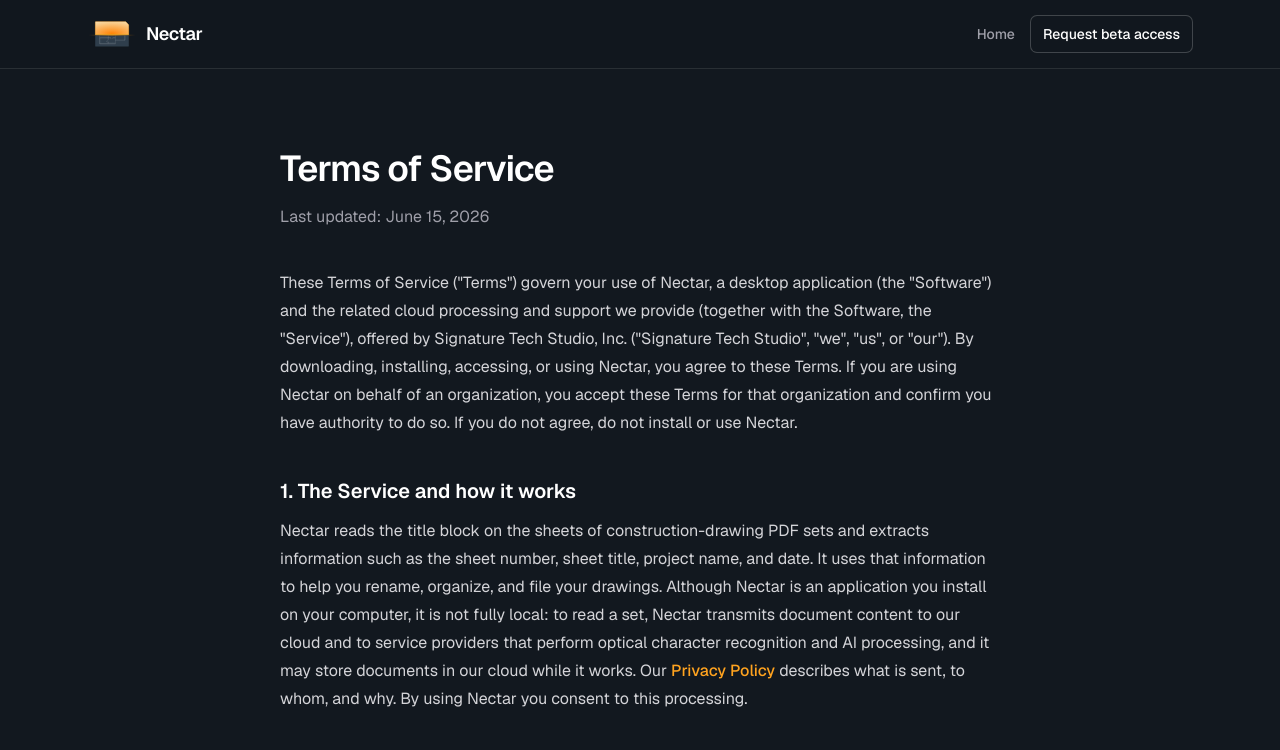
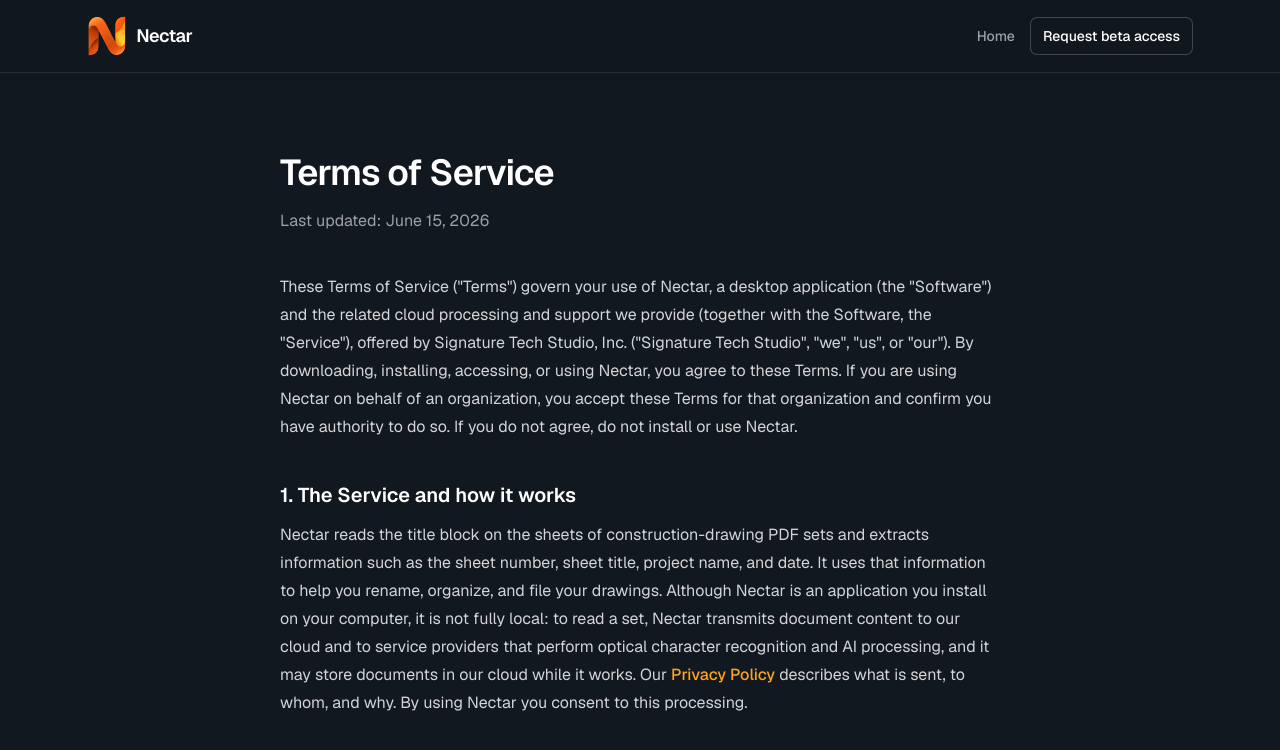
Before and after one commit to jszobody/nectarsite, a website built with Vite: page tos.html in a window 1280 px wide. Shown: the top 750 px of the page. Built offline with nearby package versions, Linux system fonts and the light colour scheme.

Commit message:
feat(site): adopt the honey ribbon-N mark and honey-gradient CTA
Swaps the honeycomb logo for the new deep-honey ribbon N in the header,
footer, and favicon of all four pages (asset at /nectar-n.svg; the old
/nectar-logo.svg stays for the concept boards). The hero CTA moves from
flat nectar-600 to a btn-honey utility: a top-lit #ff9524 to #ef6606
gradient echoing the mark, with a brighter hover. The HubSpot form's
submit button was updated to the matching gradient in HubSpot's editor.

```diff
--- a/download.html
+++ b/download.html
@@ -3,7 +3,7 @@
   <head>
     <meta charset="utf-8" />
     <meta name="viewport" content="width=device-width, initial-scale=1" />
-    <link rel="icon" type="image/svg+xml" href="/nectar-logo.svg" />
+    <link rel="icon" type="image/svg+xml" href="/nectar-n.svg" />
     <title>Download Nectar</title>
     <meta name="description" content="Download Nectar for macOS or Windows." />
     <link rel="preconnect" href="https://fonts.googleapis.com" />
@@ -17,7 +17,7 @@
       <header class="sticky top-0 z-50 border-b border-white/10 bg-ink-950/80 backdrop-blur">
         <div class="mx-auto flex max-w-6xl items-center justify-between gap-4 px-6 py-3">
           <a href="/" aria-label="Homepage" class="flex items-center gap-2.5">
-            <img src="/nectar-logo.svg" alt="" class="w-12 shrink-0" />
+            <img src="/nectar-n.svg" alt="" class="h-10 w-auto shrink-0" />
             <span class="text-lg font-semibold tracking-tight text-white">Nectar</span>
           </a>
           <nav class="flex items-center gap-1 text-sm">
@@ -71,7 +71,7 @@
       <footer class="border-t border-white/10 py-10">
         <div class="mx-auto flex max-w-6xl flex-col items-center justify-between gap-6 px-6 sm:flex-row">
           <a href="/" aria-label="Homepage" class="flex items-center gap-2.5">
-            <img src="/nectar-logo.svg" alt="" class="h-6 shrink-0" />
+            <img src="/nectar-n.svg" alt="" class="h-6 w-auto shrink-0" />
             <span class="text-base font-semibold tracking-tight text-white">Nectar</span>
           </a>
           <nav class="flex items-center gap-6 text-sm">
--- a/index.html
+++ b/index.html
@@ -3,7 +3,7 @@
   <head>
     <meta charset="utf-8" />
     <meta name="viewport" content="width=device-width, initial-scale=1" />
-    <link rel="icon" type="image/svg+xml" href="/nectar-logo.svg" />
+    <link rel="icon" type="image/svg+xml" href="/nectar-n.svg" />
     <title>Nectar · Automatic title-block extraction for construction drawings</title>
     <meta
       name="description"
@@ -30,7 +30,7 @@
       <header class="sticky top-0 z-50 border-b border-white/10 bg-ink-950/80 backdrop-blur">
         <div class="mx-auto flex max-w-6xl items-center justify-between gap-4 px-6 py-3">
           <a href="/" aria-label="Homepage" class="flex items-center gap-2.5">
-            <img src="/nectar-logo.svg" alt="" class="w-12 shrink-0" />
+            <img src="/nectar-n.svg" alt="" class="h-10 w-auto shrink-0" />
             <span class="text-lg font-semibold tracking-tight text-white">Nectar</span>
           </a>
           <nav class="flex items-center gap-1 text-sm">
@@ -63,7 +63,7 @@
           <div class="mt-9 flex flex-wrap items-center gap-3">
             <a
               href="#beta"
-              class="rounded-lg bg-nectar-600 px-4 py-2.5 text-sm font-semibold text-white hover:bg-nectar-500 focus-visible:outline-2 focus-visible:outline-offset-2 focus-visible:outline-nectar-400"
+              class="btn-honey rounded-lg px-4 py-2.5 text-sm font-semibold text-white focus-visible:outline-2 focus-visible:outline-offset-2 focus-visible:outline-nectar-400"
             >
               Request beta access
             </a>
@@ -716,7 +716,7 @@
           <div class="grid gap-x-8 gap-y-10 sm:grid-cols-[2fr_1fr_1fr]">
             <div>
               <a href="/" aria-label="Homepage" class="inline-flex items-center gap-2.5">
-                <img src="/nectar-logo.svg" alt="" class="h-6 shrink-0" />
+                <img src="/nectar-n.svg" alt="" class="h-6 w-auto shrink-0" />
                 <span class="text-base font-semibold tracking-tight text-white">Nectar</span>
               </a>
               <p class="mt-3 max-w-[40ch] text-base/7 text-pretty text-zinc-500 sm:text-sm/6">
--- a/privacy.html
+++ b/privacy.html
@@ -3,7 +3,7 @@
   <head>
     <meta charset="utf-8" />
     <meta name="viewport" content="width=device-width, initial-scale=1" />
-    <link rel="icon" type="image/svg+xml" href="/nectar-logo.svg" />
+    <link rel="icon" type="image/svg+xml" href="/nectar-n.svg" />
     <title>Privacy Policy · Nectar</title>
     <meta name="description" content="How Nectar, a desktop application from Signature Tech Studio, Inc., collects, uses, and protects your information." />
     <link rel="preconnect" href="https://fonts.googleapis.com" />
@@ -17,7 +17,7 @@
       <header class="sticky top-0 z-50 border-b border-white/10 bg-ink-950/80 backdrop-blur">
         <div class="mx-auto flex max-w-6xl items-center justify-between gap-4 px-6 py-4">
           <a href="/" aria-label="Homepage" class="flex items-center gap-2.5">
-            <img src="/nectar-logo.svg" alt="" class="w-12 shrink-0" />
+            <img src="/nectar-n.svg" alt="" class="h-10 w-auto shrink-0" />
             <span class="text-lg font-semibold tracking-tight text-white">Nectar</span>
           </a>
           <nav class="flex items-center gap-1 text-sm">
@@ -177,7 +177,7 @@
       <footer class="border-t border-white/10 py-10">
         <div class="mx-auto flex max-w-6xl flex-col items-center justify-between gap-6 px-6 sm:flex-row">
           <a href="/" aria-label="Homepage" class="flex items-center gap-2.5">
-            <img src="/nectar-logo.svg" alt="" class="size-6" />
+            <img src="/nectar-n.svg" alt="" class="h-6 w-auto" />
             <span class="text-base font-semibold tracking-tight text-white">Nectar</span>
           </a>
           <nav class="flex items-center gap-6 text-sm">
--- a/src/main.css
+++ b/src/main.css
@@ -25,6 +25,14 @@
   --color-ink-900: #232c35;
   --color-ink-925: #1a2129;
   --color-ink-950: #12181f;
+}
+
+/* Honey-gradient CTA fill, echoing the mark's top-lit gradient. */
+@utility btn-honey {
+  background-image: linear-gradient(180deg, #ff9524, #ef6606);
+  &:hover {
+    background-image: linear-gradient(180deg, #ffa63d, #ff7514);
+  }
 }
 
 /* Faint drafting grid, one step subtler than a blueprint. */
--- a/tos.html
+++ b/tos.html
@@ -3,7 +3,7 @@
   <head>
     <meta charset="utf-8" />
     <meta name="viewport" content="width=device-width, initial-scale=1" />
-    <link rel="icon" type="image/svg+xml" href="/nectar-logo.svg" />
+    <link rel="icon" type="image/svg+xml" href="/nectar-n.svg" />
     <title>Terms of Service · Nectar</title>
     <meta name="description" content="The terms that govern your use of Nectar, a desktop application from Signature Tech Studio, Inc." />
     <link rel="preconnect" href="https://fonts.googleapis.com" />
@@ -17,7 +17,7 @@
       <header class="sticky top-0 z-50 border-b border-white/10 bg-ink-950/80 backdrop-blur">
         <div class="mx-auto flex max-w-6xl items-center justify-between gap-4 px-6 py-4">
           <a href="/" aria-label="Homepage" class="flex items-center gap-2.5">
-            <img src="/nectar-logo.svg" alt="" class="w-12 shrink-0" />
+            <img src="/nectar-n.svg" alt="" class="h-10 w-auto shrink-0" />
             <span class="text-lg font-semibold tracking-tight text-white">Nectar</span>
           </a>
           <nav class="flex items-center gap-1 text-sm">
@@ -209,7 +209,7 @@
       <footer class="border-t border-white/10 py-10">
         <div class="mx-auto flex max-w-6xl flex-col items-center justify-between gap-6 px-6 sm:flex-row">
           <a href="/" aria-label="Homepage" class="flex items-center gap-2.5">
-            <img src="/nectar-logo.svg" alt="" class="size-6" />
+            <img src="/nectar-n.svg" alt="" class="h-6 w-auto" />
             <span class="text-base font-semibold tracking-tight text-white">Nectar</span>
           </a>
           <nav class="flex items-center gap-6 text-sm">
```
Also changed, not shown: design/logo-concepts/mockup-trace/buttonboard.png (added), public/nectar-n.svg (added).
